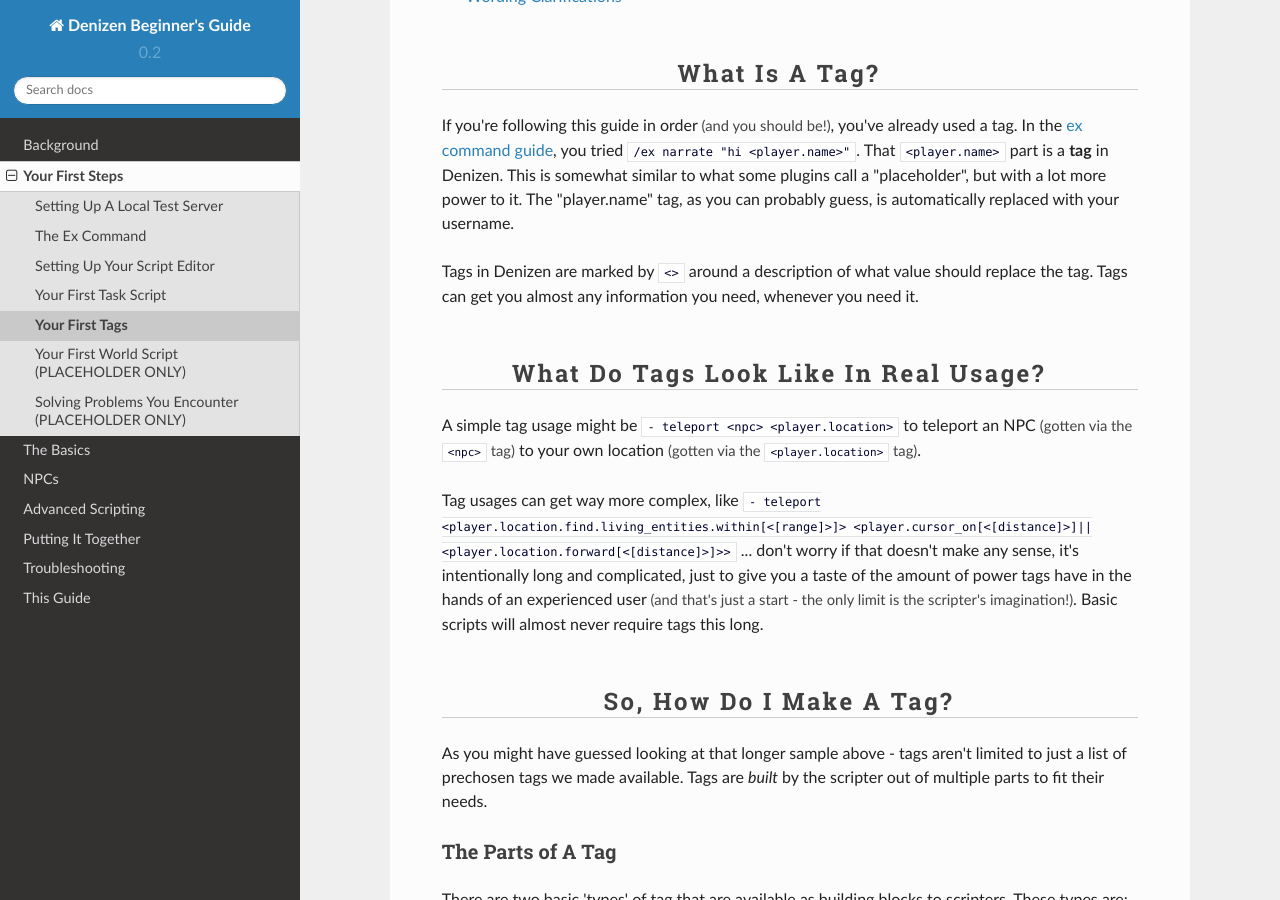
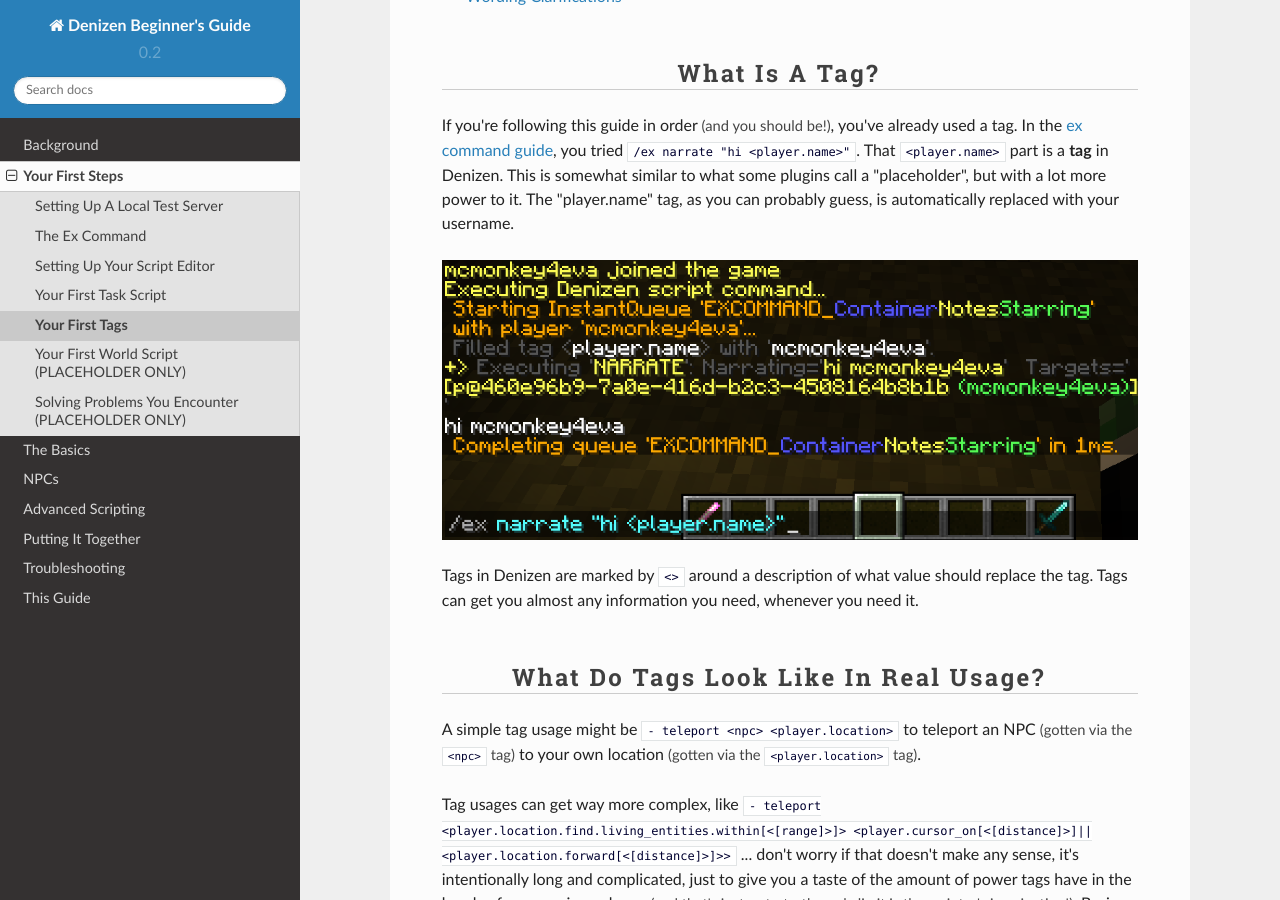
Before and after one commit to DenizenScript/Denizen-Beginners-Guide, a Sphinx documentation site: the page built from source/guides/first-steps/tags.md, in a window 1280 px wide and 900 px high, scrolled down 536 px. Built offline with Sphinx 7.4.7 and the Read the Docs theme 2.0.0, drawn with Linux system fonts in a browser that asks for light colours.

Commit message:
add some sample images

```diff
--- a/source/guides/first-steps/tags.md
+++ b/source/guides/first-steps/tags.md
@@ -9,6 +9,8 @@ Your First Tags
 ### What Is A Tag?
 
 If you're following this guide in order <span class="parens">(and you should be!)</span>, you've already used a tag. In the [ex command guide](/guides/first-steps/ex-command), you tried `/ex narrate "hi <player.name>"`. That `<player.name>` part is a **tag** in Denizen. This is somewhat similar to what some plugins call a "placeholder", but with a lot more power to it. The "player.name" tag, as you can probably guess, is automatically replaced with your username.
+
+![](images/playernameexample.png)
 
 Tags in Denizen are marked by `<>` around a description of what value should replace the tag. Tags can get you almost any information you need, whenever you need it.
 
@@ -68,6 +70,8 @@ Some tags need an input value. For example, the tag `<util.random.int[<#>].to[<#
 
 At the most basic, these inputs can simply be filled in with whatever type of value they expect. So, you can type into your in-game command line `/ex narrate <util.random.int[1].to[10]>` and it will, as expected, narrate back a random number from 1 to 10. If you repeat the command a few times, you'll get a different random number each time <span class="parens">(except when it repeats, as true randomness tends to do sometimes)</span>.
 
+![](images/utilrandomexample.png)
+
 #### A Tag As Input To A Tag?!
 
 Simple value inputs are good for testing, but in real usage, you'll often find reason to put a dynamic value into the input of a tag. Here's a fun sample script:
```
Also changed, not shown: source/guides/first-steps/images/playernameexample.png (added), source/guides/first-steps/images/utilrandomexample.png (added).
